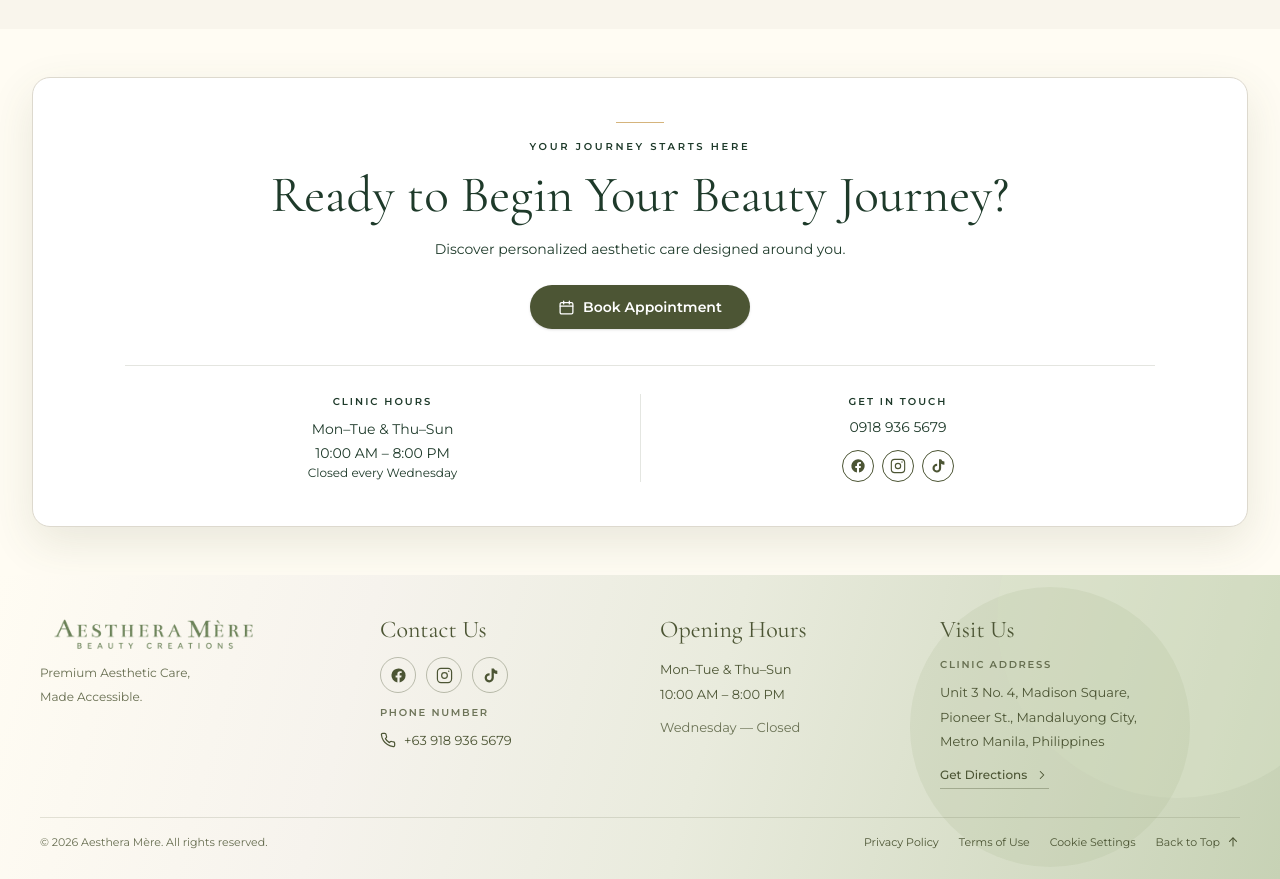
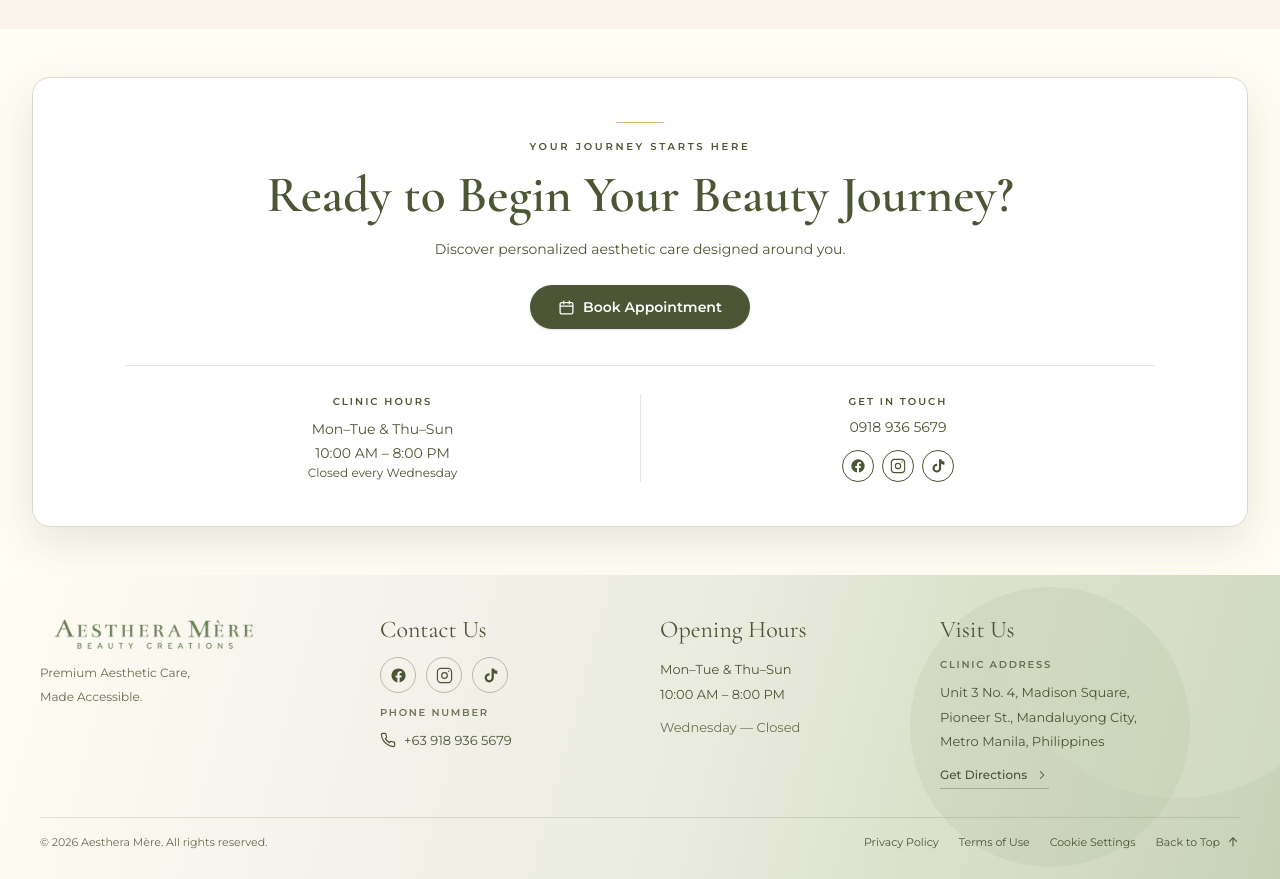
Before and after one commit to bettybeatrix/aesthera-mere, a Next.js app: page /promos in a window 1280 px wide. Shown: the part 3680-4559 px from the top of the page. Built offline with nearby package versions, Linux system fonts and the light colour scheme.

Commit message:
Match consultation text color and strengthen heading

```diff
--- a/components/Consultation.tsx
+++ b/components/Consultation.tsx
@@ -21,20 +21,20 @@ export default function Consultation({ showClassPass = false }: { showClassPass?
     <section id="consultation" className="bg-[#FFFCF3] px-5 py-8 sm:px-8 sm:py-12">
       <div className="mx-auto max-w-[1280px] rounded-[18px] border border-[#DDD9CE] bg-white px-6 py-9 text-center shadow-[0_16px_45px_rgba(76,85,52,0.12)] sm:px-10 sm:py-11 lg:px-16">
           <div className="mx-auto mb-4 h-px w-12 bg-[#D5B47C]" aria-hidden="true" />
-          <p className="font-montserrat text-[10px] font-semibold uppercase tracking-[0.27em] text-[#1E3A2A]">Your Journey Starts Here</p>
-          <h2 className="font-seasons mt-3 text-[clamp(2rem,4vw,3.5rem)] leading-[1.15] text-[#1E3A2A]">Ready to Begin Your Beauty Journey?</h2>
-          <p className="font-montserrat mt-3 text-sm leading-6 text-[#1E3A2A]">Discover personalized aesthetic care designed around you.</p>
+          <p className="font-montserrat text-[10px] font-semibold uppercase tracking-[0.27em] text-[#4C5534]">Your Journey Starts Here</p>
+          <h2 className="font-seasons mt-3 text-[clamp(2rem,4vw,3.5rem)] font-semibold leading-[1.15] text-[#4C5534]">Ready to Begin Your Beauty Journey?</h2>
+          <p className="font-montserrat mt-3 text-sm leading-6 text-[#4C5534]">Discover personalized aesthetic care designed around you.</p>
           <BookingTrigger className="font-montserrat mt-6 inline-flex min-h-11 items-center justify-center gap-2 rounded-full bg-[#4C5534] px-7 py-2.5 text-sm font-semibold text-white shadow-sm transition-colors hover:bg-[#35452F] focus-visible:outline-2 focus-visible:outline-offset-4 focus-visible:outline-[#4C5534]" />
 
           <div className={`mx-auto mt-9 grid max-w-[1030px] gap-y-6 border-t border-[#4C5534]/15 pt-7 text-center sm:grid-cols-2 ${showClassPass ? "md:grid-cols-3" : ""}`}>
             <div className="sm:px-6">
-              <h3 className="font-montserrat text-[10px] font-semibold uppercase tracking-[0.2em] text-[#1E3A2A]">Clinic Hours</h3>
-              <p className="mt-2 font-montserrat text-sm leading-6 text-[#1E3A2A]">Mon–Tue &amp; Thu–Sun<br />10:00 AM – 8:00 PM</p>
-              <p className="font-montserrat text-xs text-[#1E3A2A]">Closed every Wednesday</p>
+              <h3 className="font-montserrat text-[10px] font-semibold uppercase tracking-[0.2em] text-[#4C5534]">Clinic Hours</h3>
+              <p className="mt-2 font-montserrat text-sm leading-6 text-[#4C5534]">Mon–Tue &amp; Thu–Sun<br />10:00 AM – 8:00 PM</p>
+              <p className="font-montserrat text-xs text-[#4C5534]">Closed every Wednesday</p>
             </div>
             <div className="border-t border-[#4C5534]/15 pt-6 sm:border-l sm:border-t-0 sm:px-6 sm:pt-0">
-              <h3 className="font-montserrat text-[10px] font-semibold uppercase tracking-[0.2em] text-[#1E3A2A]">Get in Touch</h3>
-              <a href="tel:+639189365679" className="mt-2 inline-block font-montserrat text-sm text-[#1E3A2A] hover:text-[#80632F]">0918 936 5679</a>
+              <h3 className="font-montserrat text-[10px] font-semibold uppercase tracking-[0.2em] text-[#4C5534]">Get in Touch</h3>
+              <a href="tel:+639189365679" className="mt-2 inline-block font-montserrat text-sm text-[#4C5534] hover:text-[#80632F]">0918 936 5679</a>
               <div className="mt-3 flex justify-center gap-2">
                 {socialLinks.map(({ name, url }) => (
                   <a key={name} href={url} target="_blank" rel="noopener noreferrer" aria-label={`Aesthera Mère on ${name}`} className="flex h-8 w-8 items-center justify-center rounded-full border border-[#4C5534] text-[#4C5534] transition-colors hover:bg-[#4C5534] hover:text-white focus-visible:outline-2 focus-visible:outline-offset-2 focus-visible:outline-[#4C5534]">
@@ -45,8 +45,8 @@ export default function Consultation({ showClassPass = false }: { showClassPass?
             </div>
             {showClassPass && (
               <div className="border-t border-[#4C5534]/15 pt-6 sm:col-span-2 md:col-span-1 md:border-l md:border-t-0 md:px-6 md:pt-0">
-                <h3 className="font-montserrat text-[10px] font-semibold uppercase tracking-[0.2em] text-[#1E3A2A]">Other Ways to Book</h3>
-                <p className="mt-2 font-montserrat text-sm text-[#1E3A2A]">Available on ClassPass</p>
+                <h3 className="font-montserrat text-[10px] font-semibold uppercase tracking-[0.2em] text-[#4C5534]">Other Ways to Book</h3>
+                <p className="mt-2 font-montserrat text-sm text-[#4C5534]">Available on ClassPass</p>
                 <a href={CLASSPASS_URL} target="_blank" rel="noopener noreferrer" className="mt-3 inline-flex min-h-9 items-center gap-3 rounded-full border border-[#4C5534]/45 px-5 font-montserrat text-xs text-[#4C5534] transition-colors hover:bg-[#F5F2EB] focus-visible:outline-2 focus-visible:outline-offset-2 focus-visible:outline-[#4C5534]">Find us on ClassPass <ChevronRightIcon className="h-3.5 w-3.5" /></a>
               </div>
             )}
```
